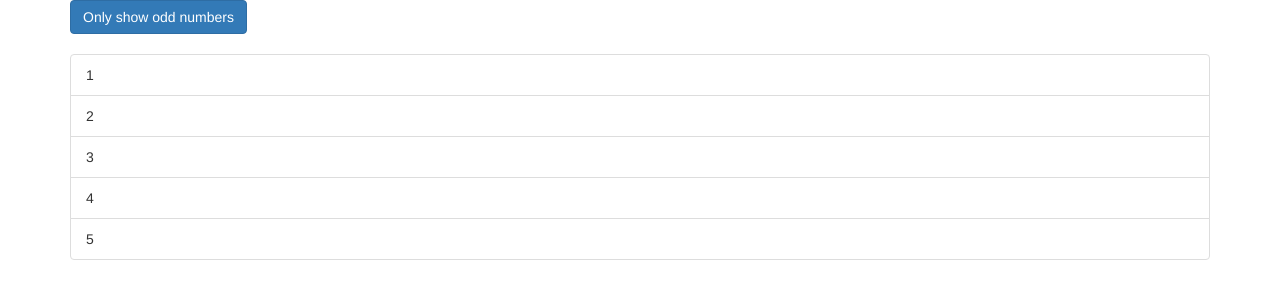
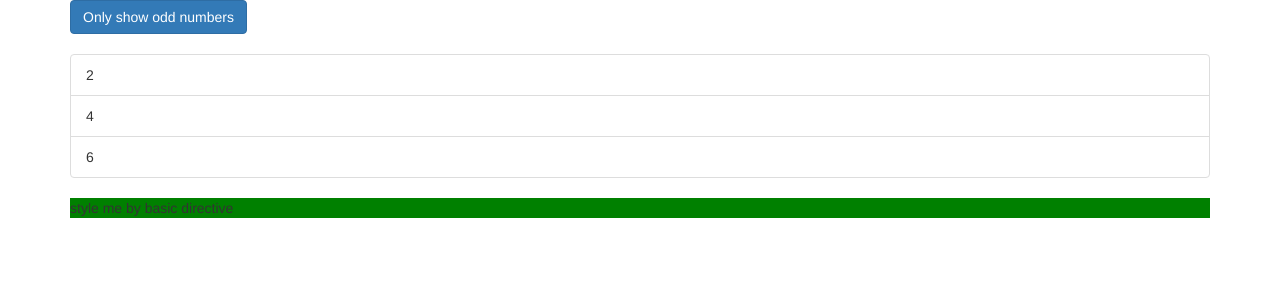
Before and after one commit to taruncx101/angular-directives, an Angular app: page / in a window 1280 px wide. Shown: the top 300 px of the page. Built offline with nearby package versions, Linux system fonts and the light colour scheme.

Commit message:
basic highlight directive

```diff
--- a/src/app/app.component.css
+++ b/src/app/app.component.css
@@ -0,0 +1,3 @@
+.odd{
+  color: red;
+}
--- a/src/app/app.component.html
+++ b/src/app/app.component.html
@@ -6,15 +6,28 @@
         (click)="onlyOdd = !onlyOdd">Only show odd numbers</button>
       <br><br>
       <ul class="list-group">
-        <li
-          class="list-group-item"
-          *ngFor="let number of numbers">
-          {{ number }}
-        </li>
+        <div *ngIf="onlyOdd">
+            <li
+            class="list-group-item"
+            [ngClass]="{odd: number % 2 !== 0}"
+            [ngStyle]="{backgroundColor: number % 2 !== 0 ? 'yellow' : 'transparent'}"
+            *ngFor="let number of oddNumbers"
+            >
+            {{ number }}
+          </li>
+        </div>
+        <div *ngIf="!onlyOdd">
+            <li
+            class="list-group-item"
+            [ngClass]="{odd: number % 2 !== 0}"
+            [ngStyle]="{backgroundColor: number % 2 !== 0 ? 'yellow' : 'transparent'}"
+            *ngFor="let number of evenNumbers"
+            >
+            {{ number }}
+          </li>
+        </div>
       </ul>
-      <ng-template [ngIf]="onlyOdd">
-        <p>Only odd</p>
-      </ng-template>
+      <p appBasicHighlight> style me by basic directive</p>
     </div>
   </div>
 </div>
--- a/src/app/app.component.ts
+++ b/src/app/app.component.ts
@@ -7,5 +7,7 @@
 })
 export class AppComponent {
   numbers = [1, 2, 3, 4, 5];
+  oddNumbers = [1, 3, 5];
+  evenNumbers = [2, 4, 6];
   onlyOdd = false;
 }
--- a/src/app/app.module.ts
+++ b/src/app/app.module.ts
@@ -2,10 +2,12 @@
 import { NgModule } from '@angular/core';
 
 import { AppComponent } from './app.component';
+import { BasicHighlightDirective } from './basic-highlight/basic-highlight.directive';
 
 @NgModule({
   declarations: [
-    AppComponent
+    AppComponent,
+    BasicHighlightDirective
   ],
   imports: [
     BrowserModule
--- /dev/null
+++ b/src/app/basic-highlight/basic-highlight.directive.ts
@@ -0,0 +1,11 @@
+import { Directive, ElementRef, OnInit } from '@angular/core';
+
+@Directive({
+  selector: '[appBasicHighlight]'
+})
+export class BasicHighlightDirective implements OnInit {
+  constructor(private elementRef: ElementRef) {}
+  ngOnInit() {
+    this.elementRef.nativeElement.style.backgroundColor = 'green';
+  }
+}
```
